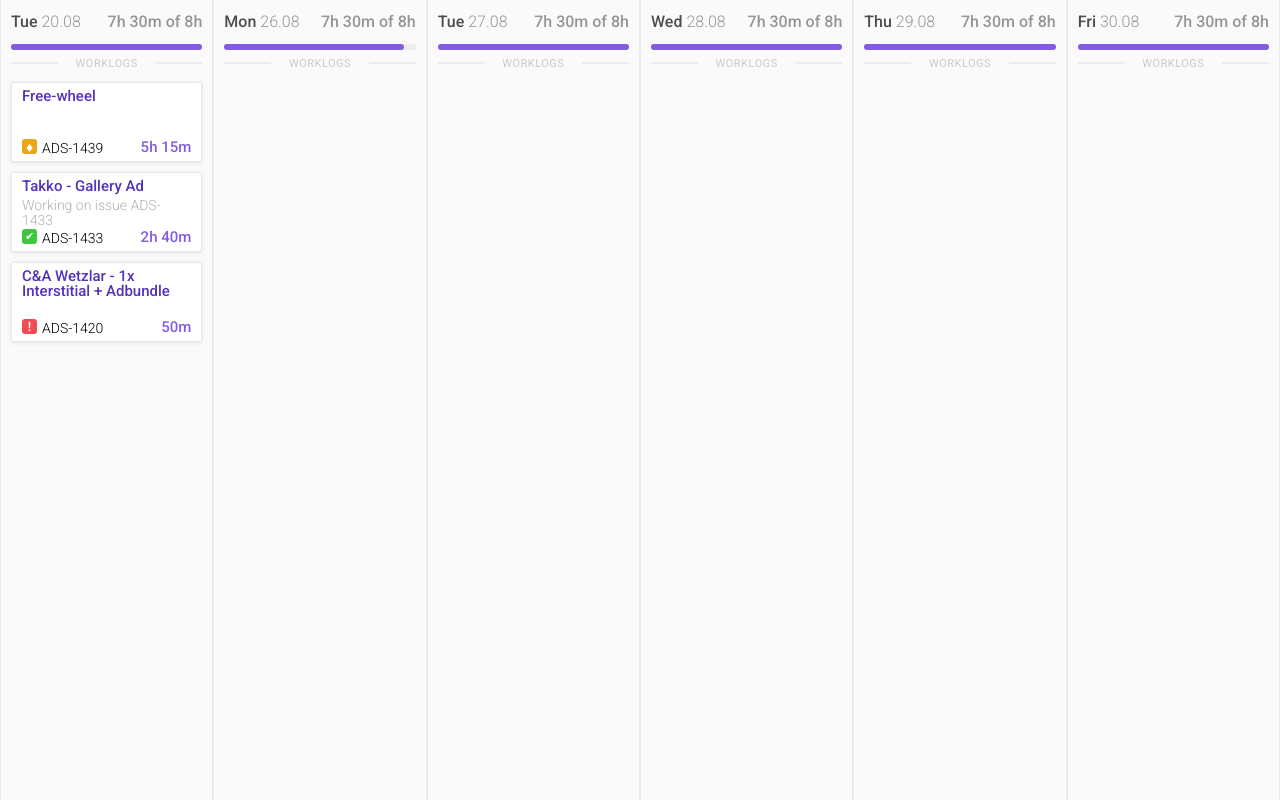
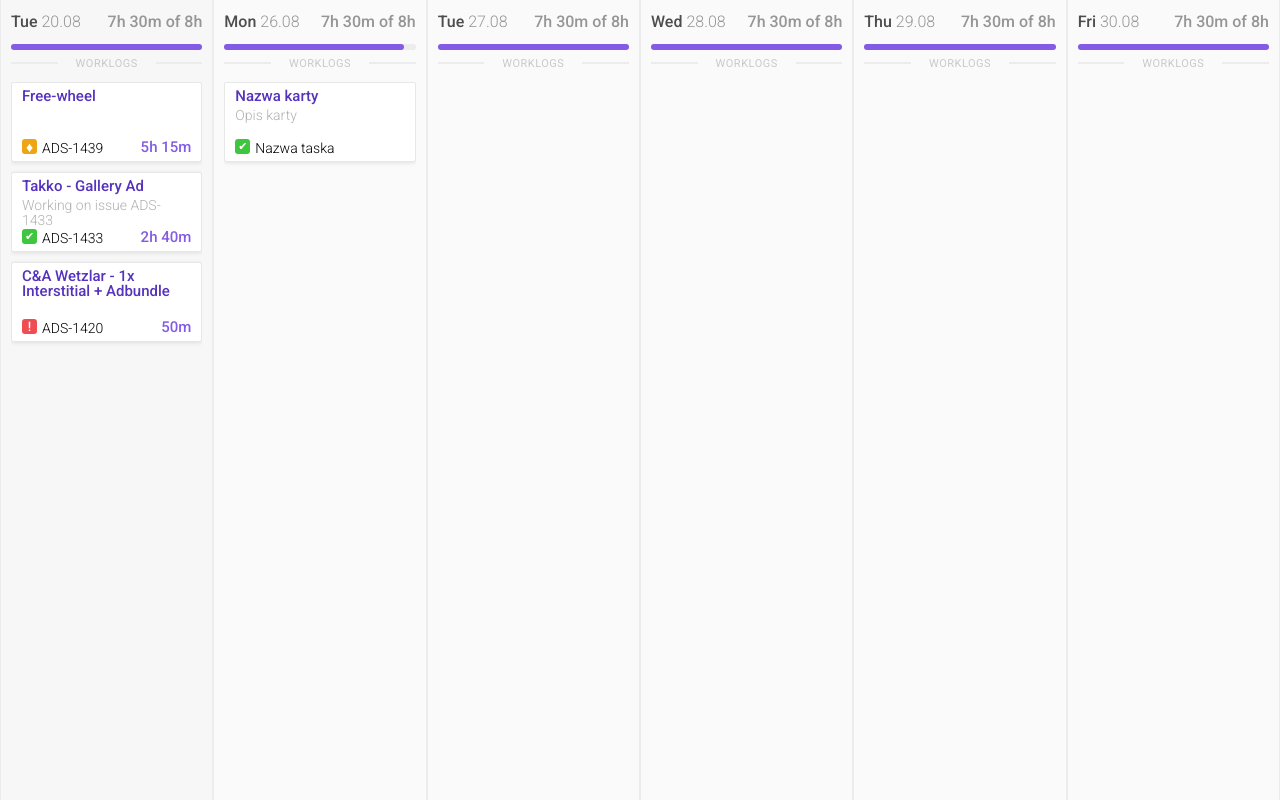
Before and after one commit to zaxanq/jira-like-time-logging, a website: page src/index.html in a window 1280 px wide. Drawn offline with nearby package versions, Linux system fonts and the light colour scheme; files that its build step writes are made by us from their sources.

Commit message:
Dynamic card creation & assignment to column

```diff
--- a/package.json
+++ b/package.json
@@ -1,6 +1,6 @@
 {
   "name": "jira-like-time-logging",
-  "version": "0.1.1",
+  "version": "0.1.3",
   "description": "",
   "main": "index.js",
   "scripts": {
--- a/src/index.html
+++ b/src/index.html
@@ -50,7 +50,7 @@
                 </div>
                 <div class="card__footer">
                     <div class="card__task">
-                        <i class="card__status-icon status-icon status-icon__task"></i>
+                        <i class="card__status-icon status-icon status-icon__feature"></i>
                         <span class="card__task-name">ADS-1433</span>
                     </div>
                     <span class="card__logged-time">2h 40m</span>
@@ -71,6 +71,8 @@
                     <span class="card__logged-time">50m</span>
                 </div>
             </div>
+        </div>
+        <div class="column__footer">
             <div class="column__buttons column__buttons--hidden">
                 <button class="buttons__add-task button column__button"></button>
                 <button class="buttons__remove button column__button"></button>
--- a/src/js/main.js
+++ b/src/js/main.js
@@ -29,7 +29,7 @@ class BaseClass {
                         title: '',
                         description: '',
                         taskType: '',
-                        taskId: null,
+                        taskName: '',
                         timeLogged: null,
                     }
                 }
@@ -76,7 +76,7 @@ class BaseClass {
     }
 
     id(idName) {
-        return document.getElementsByClassName(idName);
+        return document.getElementById(idName);
     }
 
     createElement(tag, options, parent, append = true) {
@@ -110,12 +110,65 @@ class CardClass extends HTMLElement {
         super();
     }
 
-    create() {
-        let newColumn = Base.createElement('log-card',
-            {'class': 'card', 'id': `card-${++Base.Elements.cards.count}`},
-            Base.class('wrapper')[0]);
+    create(parentId) {
+        let newCard = Base.createElement('log-card',
+            {'class': ['column__card', 'card'], 'id': `card-${++Base.Elements.cards.count}`},
+            Base.Dom(`#${parentId} .column__body`)[0]);
+
+        this.addToElementsObject(parentId);
+
+        this.createCardHeader(newCard);
+        this.createCardBody(newCard);
+        this.createCardFooter(newCard);
     }
 
+    addToElementsObject(parentId) {
+        Base.Elements.cards.children[Base.Elements.cards.count] = {
+            parentId: parentId,
+            id: Base.Elements.cards.count,
+            title: 'Nazwa karty',
+            description: 'Opis karty',
+            taskType: 'feature',
+            taskName: 'Nazwa taska',
+            timeLogged: null,
+        };
+    }
+
+    createCardHeader(newCard) {
+        let newCardHeader = Base.createElement('div',
+            {'class': 'card__header'}, newCard);
+
+        let newCardHeaderTitle = Base.createElement('span',
+            {'class': 'card__title'}, newCardHeader);
+        newCardHeaderTitle.innerText = Base.Elements.cards.children[Base.Elements.cards.count].title;
+    }
+
+    createCardBody(newCard) {
+        let newCardBody = Base.createElement('div',
+            {'class': 'card__body'}, newCard);
+
+        let newCardBodyDescription = Base.createElement('span',
+            {'class': 'card__description'}, newCardBody);
+        newCardBodyDescription.innerText = Base.Elements.cards.children[Base.Elements.cards.count].description;
+    }
+
+    createCardFooter(newCard) {
+        let newCardFooter = Base.createElement('div',
+            {'class': 'card__footer'}, newCard);
+
+        let newCardFooterTask = Base.createElement('div',
+            {'class': 'card__task'}, newCardFooter);
+
+        let newCardFooterTaskIcon = Base.createElement('i',
+            {'class': ['card__status-icon', 'status-icon', 'status-icon__feature']}, newCardFooterTask);
+
+        let newCardFooterTaskName = Base.createElement('span',
+            {'class': 'card__task-name'}, newCardFooterTask);
+        newCardFooterTaskName.innerText = Base.Elements.cards.children[Base.Elements.cards.count].taskName;
+
+        let newCardFooterLoggedTime = Base.createElement('span',
+            {'class': 'card__logged-time'}, newCardFooter);
+    }
 }
 customElements.define('log-card', CardClass);
 let Card = new CardClass;
@@ -153,8 +206,11 @@ class ColumnClass extends HTMLElement {
 
         this.addToElementsObject();
 
-        this.createHeadElements(newColumn);
-        this.createBodyElements(newColumn);
+        this.createColumnHead(newColumn);
+        this.createColumnBody(newColumn);
+        this.createColumnFooter(newColumn);
+
+        this.addButtonListener(newColumn.id);
     }
 
     addToElementsObject() {
@@ -172,7 +228,7 @@ class ColumnClass extends HTMLElement {
 
     }
 
-    createHeadElements(newColumn) {
+    createColumnHead(newColumn) {
         let newColumnHead = Base.createElement('div',
             {'class': 'column__head'}, newColumn);
         let newColumnHeadDetails = Base.createElement('div',
@@ -211,8 +267,29 @@ class ColumnClass extends HTMLElement {
         newColumnHeadTitle.innerText = Base.Elements.columns.children[Base.Elements.columns.count].title;
     }
 
-    createBodyElements(newColumn) {
+    createColumnBody(newColumn) {
+        let newColumnBody = Base.createElement('idv',
+            {'class': 'column__body'}, newColumn);
+    }
 
+    createColumnFooter(newColumn) {
+        let newColumnFooter = Base.createElement('div',
+            {'class': 'column__footer'}, newColumn);
+
+        let newColumnButtons = Base.createElement('div',
+            {'class': ['column__buttons', 'column__buttons--hidden']}, newColumnFooter);
+
+        let newColumnButtonAdd = Base.createElement('button',
+            {'class': ['buttons__add-task', 'button', 'column__button']}, newColumnButtons);
+
+        let newColumnButtonRemove = Base.createElement('button',
+            {'class': ['buttons__remove', 'button', 'column__button']}, newColumnButtons);
+    }
+
+    addButtonListener(parentId) {
+        Base.Dom(`#${parentId} .buttons__add-task`)[0].addEventListener('click', function() {
+            Card.create(parentId);
+        });
     }
 
 }
@@ -227,11 +304,16 @@ class Main {
 
     init() {
         this.createColumns(5);
+        this.createCard('column-1');
     }
 
     createColumns(quantity) {
         for (let i = 0; i < quantity; i++) Column.create();
     }
+
+    createCard(parentId) {
+        Card.create(parentId);
+    }
 }
 
 (new Main()).init();
--- a/src/styles/scss/components/_card.scss
+++ b/src/styles/scss/components/_card.scss
@@ -1,3 +1,7 @@
+log-card {
+  box-sizing: border-box;
+}
+
 .card {
   @include flex(flex-start, flex-start, column);
   width: 100%;
--- a/src/styles/scss/components/_column.scss
+++ b/src/styles/scss/components/_column.scss
@@ -76,17 +76,22 @@ $progress-height: 1.4rem;
 .column__body {
   width: 100%;
   @include flex(flex-start, center, column);
-  flex: 1;
-  //overflow: auto;
+  overflow: auto;
 }
 
 .column__card {
   box-shadow: 0 0.1rem 0.4rem 0 rgba(0, 0, 0, 0.1);
 }
 
+.column__footer {
+  width: 100%;
+  @include flex(center, flex-start);
+}
+
 .column__buttons {
   @include size(60%, 4rem);
   @include flex(flex-start, flex-start);
+  margin: 1rem 0;
   border: 0.1rem solid;
   border-radius: 0.75rem;
   overflow: hidden;
--- a/src/styles/scss/components/_status-icon.scss
+++ b/src/styles/scss/components/_status-icon.scss
@@ -9,7 +9,7 @@
   }
 }
 
-.status-icon__task {
+.status-icon__feature {
   &::before {
     content: '\2714';
     font-size: 1.1rem;
--- a/src/styles/scss/themes/_status-icon.theme.scss
+++ b/src/styles/scss/themes/_status-icon.theme.scss
@@ -1,5 +1,5 @@
 @mixin status-icon($main, $dark, $accents) {
-  &.status-icon__task {
+  &.status-icon__feature {
     background-color: $status-icon--task;
   }
   &.status-icon__bug {
```
